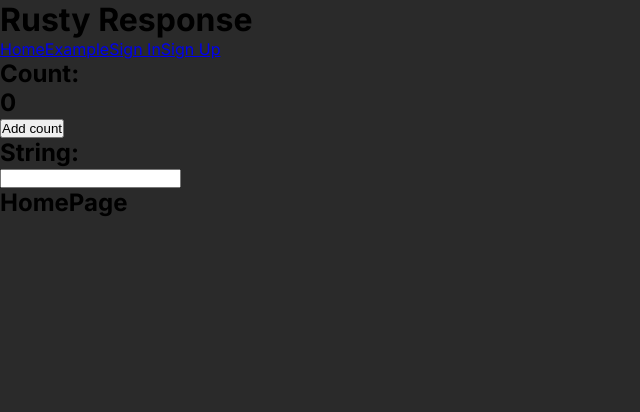
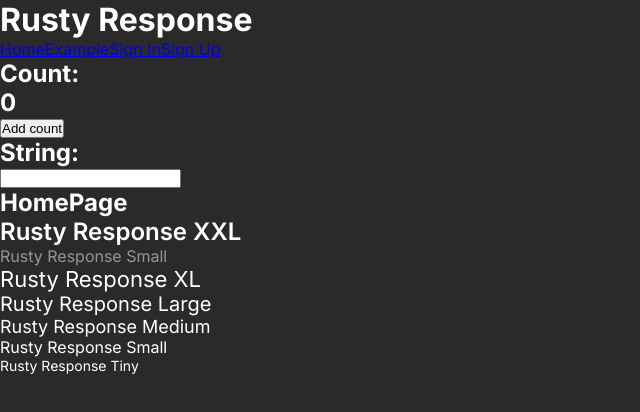
Before and after one commit to rusty-response/rusty-response-web, a React (Vite) app: page / in a window 1280 px wide. Shown: the top 412 px of the page, without its empty margins (0-640 px from the left). Built offline with nearby package versions, Linux system fonts and the light colour scheme.

Commit message:
Text component, universal for the whole ui

```diff
--- a/src/app/index.css
+++ b/src/app/index.css
@@ -5,4 +5,5 @@
 body {
   background: var(--color-bg);
   font-family: var(--font-family);
+  color: white;
 }
--- a/src/app/layouts/MainLayout.tsx
+++ b/src/app/layouts/MainLayout.tsx
@@ -1,6 +1,7 @@
 import { NavLink, Outlet } from 'react-router'
 import { useAppDispatch, useAppSelector } from '../store/hooks'
 import { addCount, setString } from '../store/slices/countSlice';
+import Text from '../../components/ui/Text';
 
 const MainLayout = () => {
   const {count, string} = useAppSelector(state => state.count);
@@ -25,6 +26,14 @@ const MainLayout = () => {
               value={string}
               onChange={(e) => dispatch(setString(e.target.value))}/>
             <Outlet/>
+
+            <Text type='xxl' weight={600}>Rusty Response XXL</Text>
+            <Text type='small' color={5}>Rusty Response Small </Text>
+            <Text type='xl'>Rusty Response XL</Text>
+            <Text type='large'>Rusty Response Large</Text>
+            <Text type='medium'>Rusty Response Medium</Text>
+            <Text type='small'>Rusty Response Small</Text>
+            <Text type='tiny'>Rusty Response Tiny</Text>
         </main>
     </>
   )
--- /dev/null
+++ b/src/components/ui/Text/index.tsx
@@ -0,0 +1,23 @@
+import type { FC } from 'react'
+import { fontSizeCategories } from '../../../helpers/constants'
+import type { IChildren, TFontColorShape, TFontSize } from '../../../helpers/types'
+
+interface Props extends IChildren {
+    weight?: 400 | 500 | 600,
+    type: TFontSize,
+    color?: TFontColorShape
+}
+
+const Text: FC<Props> = ({children, weight, type, color}) => {
+  return (
+    <p
+        style={{
+            fontWeight: weight ?? '',
+            fontSize: fontSizeCategories[type] + 'rem',
+            color: color ? `rgba(255, 255, 255, 0.${color})` : 'white'
+        }}
+    >{children}</p>
+  )
+}
+
+export default Text
--- /dev/null
+++ b/src/helpers/constants.ts
@@ -0,0 +1,12 @@
+import type { TFontSizeCategories } from "./types";
+
+const fontSizeCategories: TFontSizeCategories = {
+    xxl: 1.5,
+    xl: 1.375,
+    large: 1.25,
+    medium: 1.125,
+    small: 1,
+    tiny: 0.875
+}
+
+export {fontSizeCategories}
--- /dev/null
+++ b/src/helpers/types.ts
@@ -0,0 +1,11 @@
+export interface IChildren {
+    children: React.ReactNode
+}
+
+export type TFontSize = 'xxl' | 'xl' | 'large' | 'medium' | 'small' | 'tiny';
+
+export type TFontColorShape = 9 | 8 | 7 | 6 | 5 | 4 | 3 | 2 | 1;
+
+export type TFontSizeCategories = {
+    [key in TFontSize]: number
+}
```
